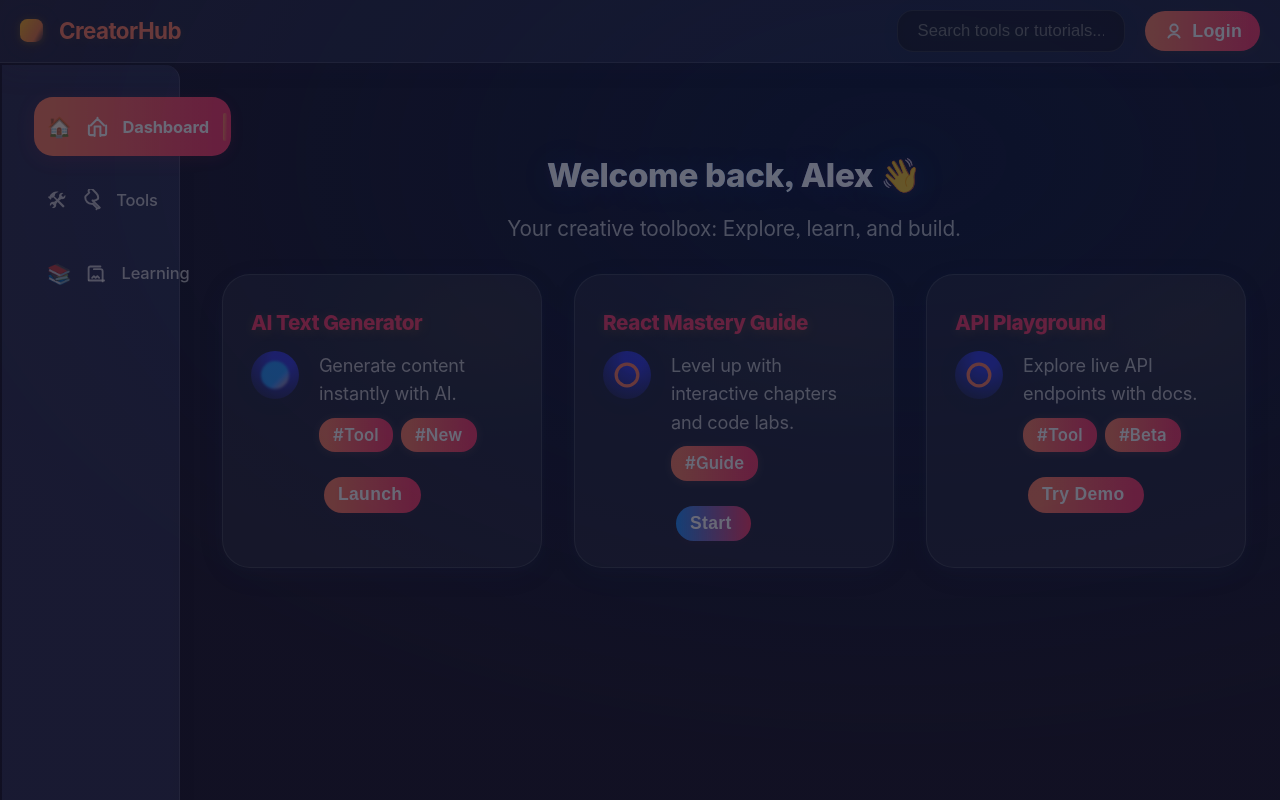
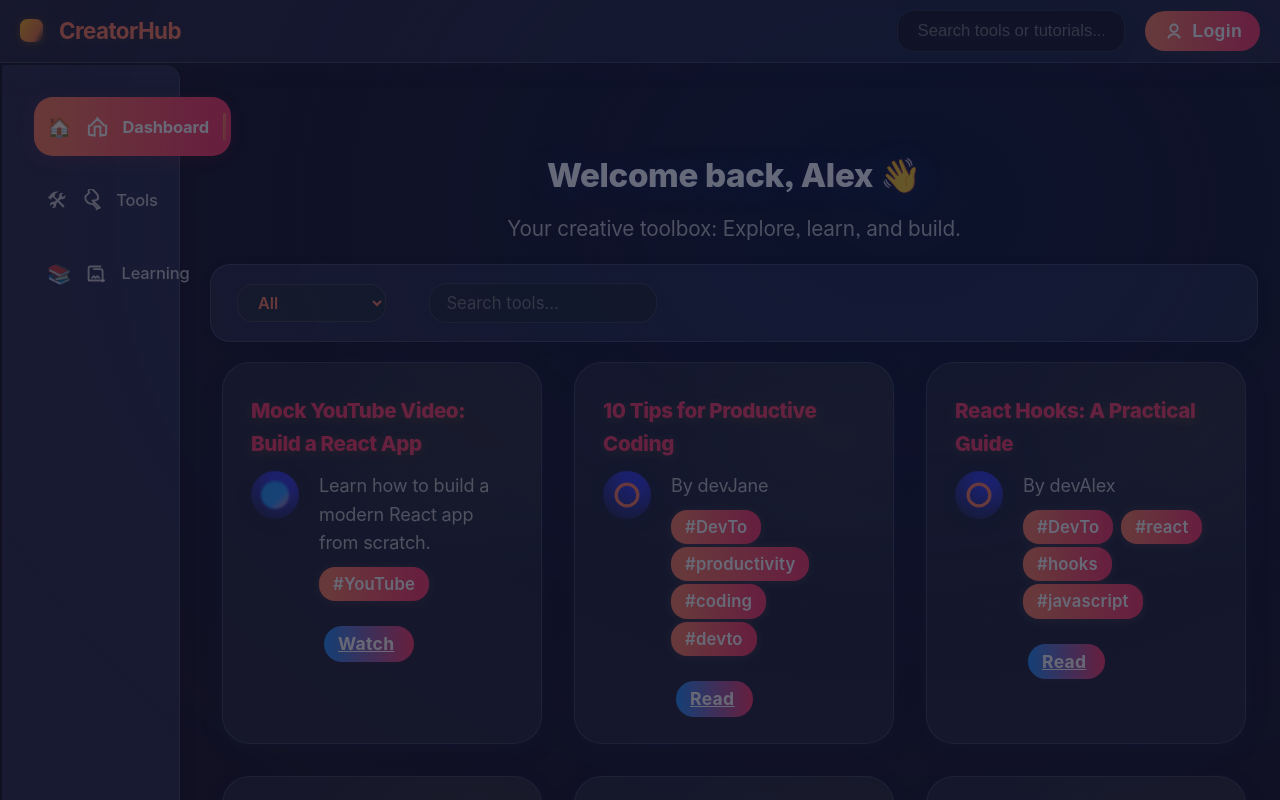
Before and after one commit to Workflow-Manager-admin/creatorhub-59567-1346ea53, a React (Create React App) app in the folder creatorhub_frontend/: page / in a window 1280 px wide. Shown: the top 800 px of the page. Built offline with nearby package versions, Linux system fonts and the light colour scheme; the HTML template or start-up script is replaced by a standard one.

Commit message:
CheckPoint

```diff
--- a/creatorhub_frontend/src/components/DashboardView.js
+++ b/creatorhub_frontend/src/components/DashboardView.js
@@ -1,6 +1,12 @@
-import React from "react";
+// PUBLIC_INTERFACE
+import React, { useState, useEffect, useMemo } from "react";
 import Card from "./Card";
 import SkeletonLoader from "./SkeletonLoader";
+import FilterBar from "./FilterBar";
+import { fetchYoutubeContent } from "../api/youtube";
+import { fetchDevToContent } from "../api/devto";
+import { fetchRapidAPIContent } from "../api/rapidapi";
+import { fetchGeminiContent } from "../api/gemini";
 
 // Helper: Tag badge
 function CategoryTag({ children, accent }) {
@@ -94,48 +100,168 @@ function ToolCard({ title, desc, tags, accent, loading, Button, iconType, onClic
   );
 }
 
-// PUBLIC_INTERFACE
 /**
  * The new main dashboard view for CreatorHub: Centered greeting, vibrant tool cards, glassmorphic design, microinteractions.
+ * Now with dynamic tool discovery, integrated search, filtering by category/tag, and loader state.
  */
-function DashboardView({ user = { name: "Alex" }, loading = false, tools = [] }) {
-  // Demo card data if empty
-  if (!tools || tools.length < 1) {
-    tools = [
-      {
-        id: "tool-ai",
+function DashboardView({ user = { name: "Alex" } }) {
+  // --- API data and loader state
+  const [tools, setTools] = useState([]);
+  const [loading, setLoading] = useState(true);
+
+  // Search and filter states
+  const [search, setSearch] = useState("");
+  const [category, setCategory] = useState("all"); // category/tag
+
+  // Category/tag options
+  const [allCategories, setAllCategories] = useState([
+    { label: "All", value: "all" }
+  ]);
+
+  // Fetch tool data and form cards
+  useEffect(() => {
+    let mounted = true;
+    setLoading(true);
+    Promise.all([
+      fetchYoutubeContent(),
+      fetchDevToContent(),
+      fetchRapidAPIContent(),
+      fetchGeminiContent()
+    ]).then(([yt, devto, rapid, gemini]) => {
+      if (!mounted) return;
+      // Flatten all sources to "tools" cards array
+      const compiledTools = [];
+      if (yt && yt[0]) {
+        compiledTools.push({
+          id: yt[0].id,
+          accent: "guide",
+          title: yt[0].title,
+          desc: yt[0].description,
+          tags: [{ label: "YouTube", accent: "guide" }],
+          iconType: "lottie",
+          Button: (
+            <a
+              href={yt[0].url}
+              className="ch-info-btn"
+              style={{ background: "linear-gradient(90deg,#1E90FF,#FD3A69)", marginTop: 10, color: "var(--palette-primary)" }}
+              target="_blank"
+              rel="noopener noreferrer"
+            >
+              Watch
+            </a>
+          )
+        });
+      }
+      if (devto && devto.length) {
+        devto.forEach(article =>
+          compiledTools.push({
+            id: article.id,
+            accent: "guide",
+            title: article.title,
+            desc: article.author ? `By ${article.author}` : "Dev.to Article",
+            tags: [
+              { label: "DevTo", accent: "guide" },
+              ...(article.tags || []).map(t => ({ label: t, accent: "guide" }))
+            ],
+            iconType: "icon",
+            Button: (
+              <a
+                href={article.url}
+                className="ch-info-btn"
+                style={{ background: "linear-gradient(90deg,#1E90FF,#FD3A69)", marginTop: 10, color: "var(--palette-primary)" }}
+                target="_blank"
+                rel="noopener noreferrer"
+              >
+                Read
+              </a>
+            )
+          })
+        );
+      }
+      if (rapid && rapid.length) {
+        rapid.forEach(api =>
+          compiledTools.push({
+            id: api.id,
             accent: "tool",
-        title: "AI Text Generator",
-        desc: "Generate content instantly with AI.",
-        tags: [{ label: "Tool", accent: "tool" }, { label: "New", accent: "new" }],
-        Button: <button className="ch-info-btn" style={{ background: "var(--accent-gradient)", marginTop: 10, color: "var(--palette-primary)" }}>Launch</button>,
-        iconType: "lottie"
-      },
-      {
-        id: "tool-tutorial",
-        accent: "guide",
-        title: "React Mastery Guide",
-        desc: "Level up with interactive chapters and code labs.",
-        tags: [{ label: "Guide", accent: "guide" }],
-        Button: <button className="ch-info-btn" style={{ background: "linear-gradient(90deg,#1E90FF,#FD3A69)", marginTop: 10, color: "var(--palette-primary)" }}>Start</button>,
-        iconType: "icon"
-      },
-      {
-        id: "tool-api",
+            title: api.title,
+            desc: api.description,
+            tags: [
+              { label: "API", accent: "tool" },
+              ...((api.category && [ { label: api.category, accent: "tool" } ]) || [])
+            ],
+            iconType: "icon",
+            Button: (
+              <a
+                href={api.url}
+                className="ch-info-btn"
+                style={{ background: "var(--accent-gradient)", marginTop: 10, color: "var(--palette-primary)" }}
+                target="_blank"
+                rel="noopener noreferrer"
+              >
+                Explore
+              </a>
+            )
+          })
+        );
+      }
+      if (gemini && gemini.length) {
+        gemini.forEach(res =>
+          compiledTools.push({
+            id: res.id,
             accent: "tool",
-        title: "API Playground",
-        desc: "Explore live API endpoints with docs.",
-        tags: [{ label: "Tool", accent: "tool" }, { label: "Beta", accent: "new" }],
-        Button: <button className="ch-info-btn" style={{ background: "var(--accent-gradient)", marginTop: 10, color: "var(--palette-primary)" }}>Try Demo</button>,
-        iconType: "icon"
+            title: res.title,
+            desc: res.result || "Generative AI",
+            tags: [ { label: "AI", accent: "tool" } ],
+            iconType: "lottie",
+            Button: (
+              <button
+                className="ch-info-btn"
+                style={{ background: "var(--accent-gradient)", marginTop: 10, color: "var(--palette-primary)" }}
+                disabled
+              >
+                Demo
+              </button>
+            )
+          })
+        );
       }
+      setTools(compiledTools);
+      // Flatten tags
+      const cats = [
+        ...new Set([
+          ...compiledTools.flatMap(tool =>
+            (tool.tags || []).map(t => t.label)
+          )
+        ])
       ];
-    // Loading shimmer
-    if (loading) {
-      tools = tools.map(x => ({ ...x, loading: true }));
+      setAllCategories([{ label: "All", value: "all" }, ...cats.map(c => ({ label: c, value: c }))]);
+      setLoading(false);
+    });
+    return () => { mounted = false; };
+  }, []);
+
+  // Filtered tools per search and category
+  const filteredTools = useMemo(() => {
+    let out = tools;
+    if (category && category !== "all") {
+      out = out.filter(t =>
+        t.tags &&
+        t.tags.map(tt => tt.label.toLowerCase()).includes(category.toLowerCase())
+      );
     }
+    if (search && search.trim()) {
+      const lower = search.trim().toLowerCase();
+      out = out.filter(
+        t =>
+          (t.title && t.title.toLowerCase().includes(lower)) ||
+          (t.desc && t.desc.toLowerCase().includes(lower)) ||
+          (t.tags && t.tags.some(tt => tt.label.toLowerCase().includes(lower)))
+      );
     }
-  // Responsive grid: 1/2/3 cols
+    return out;
+  }, [tools, search, category]);
+
+  // Render
   return (
     <section style={{
       display: "flex",
@@ -165,12 +291,81 @@ function DashboardView({ user = { name: "Alex" }, loading = false, tools = [] })
           fontSize: "1.22em",
           color: "var(--text-secondary)",
           fontWeight: 400,
-          marginBottom: 28,
+          marginBottom: 18,
           textAlign: "center"
         }}>
         Your creative toolbox: Explore, learn, and build.
       </div>
+      {/* Filter/search bar */}
+      <FilterBar
+        filters={[
+          <select
+            key="category"
+            value={category}
+            onChange={e => setCategory(e.target.value)}
+            style={{
+              background: "var(--background-secondary,#242b46)",
+              color: "var(--accent)",
+              fontWeight: 600,
+              padding: "7px 16px",
+              borderRadius: 16,
+              border: "1.1px solid var(--border-color)",
+              marginRight: 9,
+              minWidth: 96
+            }}
+            aria-label="Filter by category"
+          >
+            {allCategories.map(cat =>
+              <option key={cat.value} value={cat.value}>
+                {cat.label}
+              </option>
+            )}
+          </select>,
+          <input
+            key="search"
+            type="text"
+            aria-label="Search tools"
+            placeholder="Search tools…"
+            maxLength={64}
+            className="ch-search"
+            value={search}
+            style={{ background: "#1b2435", borderRadius: 18, minWidth: 178, fontSize: ".98em", marginRight: 7 }}
+            onChange={e => setSearch(e.target.value)}
+            autoComplete="off"
+          />
+        ]}
+        style={{ marginBottom: 20, width: "100%" }}
+      />
+      {/* Loader state */}
+      {loading && (
+        <div className="dashboard-tool-card-grid"
+          style={{
+            display: "grid", gridTemplateColumns: "repeat(auto-fit,minmax(320px,1fr))", gap: 32,
+            alignItems: "stretch", justifyContent: "center", maxWidth: 1100, width: "100%",
+            margin: "0 auto", padding: "0 12px"
+          }}
+        >
+          {[1,2,3].map(idx => (
+            <Card title={<SkeletonLoader width={120} />} key={"sk-"+idx}>
+              <SkeletonLoader width="96%" height={46} style={{ marginBottom: 13 }} />
+              <SkeletonLoader width="100%" height={22} />
+              <SkeletonLoader width="80%" height={19} />
+              <div style={{ marginTop: 14 }}>
+                <SkeletonLoader width={66} height={21} />
+                <SkeletonLoader width={39} height={21} style={{ display: "inline-block", marginLeft: 8 }} />
+              </div>
+            </Card>
+          ))}
+        </div>
+      )}
+      {/* No results */}
+      {!loading && filteredTools.length === 0 && (
+        <div style={{ color: "#E87A41", fontWeight: 500, margin: "34px 0" }}>
+          No tools found. Try adjusting your search or filters.
+        </div>
+      )}
       {/* Tool cards */}
+      {!loading && filteredTools.length > 0 && (
         <div
           className="dashboard-tool-card-grid"
           style={{
@@ -185,7 +380,7 @@ function DashboardView({ user = { name: "Alex" }, loading = false, tools = [] })
             padding: "0 12px"
           }}
         >
-        {tools.map(tool =>
+          {filteredTools.map(tool =>
             <ToolCard
               key={tool.id}
               title={tool.title}
@@ -198,6 +393,7 @@ function DashboardView({ user = { name: "Alex" }, loading = false, tools = [] })
             />
           )}
         </div>
+      )}
     </section>
   );
 }
```
Also changed, not shown: 2 other files (tests, documents, lock files or other folders). Lines whose indentation alone changed are shown as unchanged.
